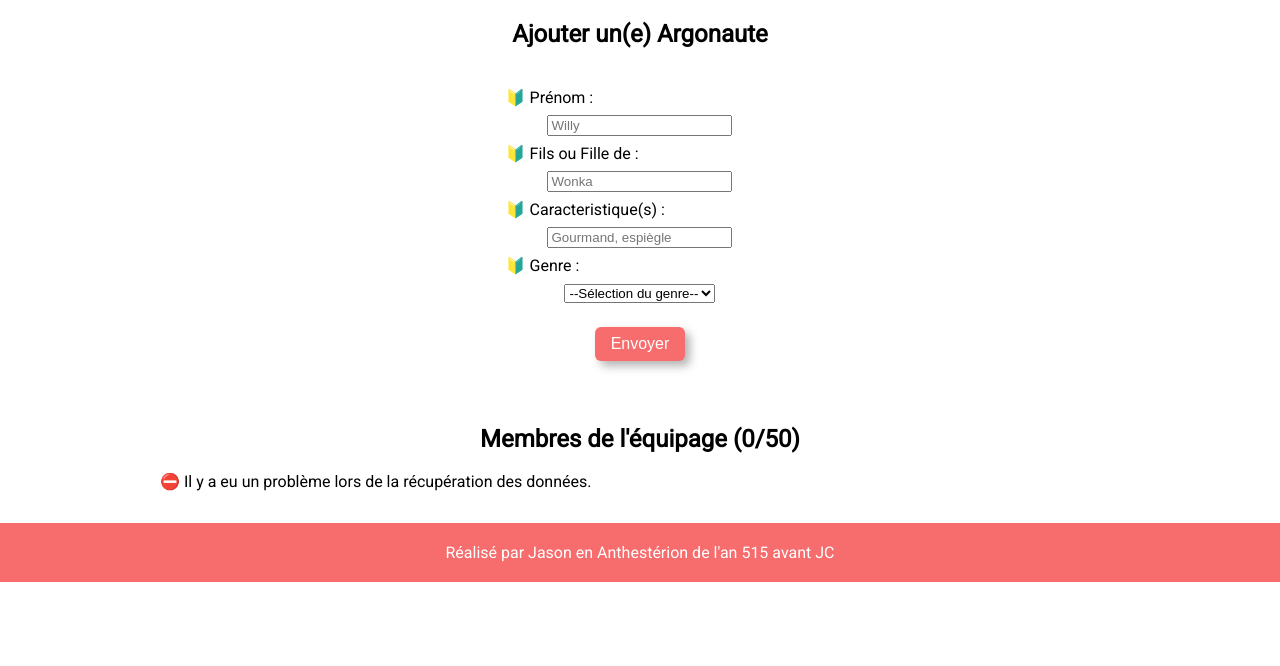
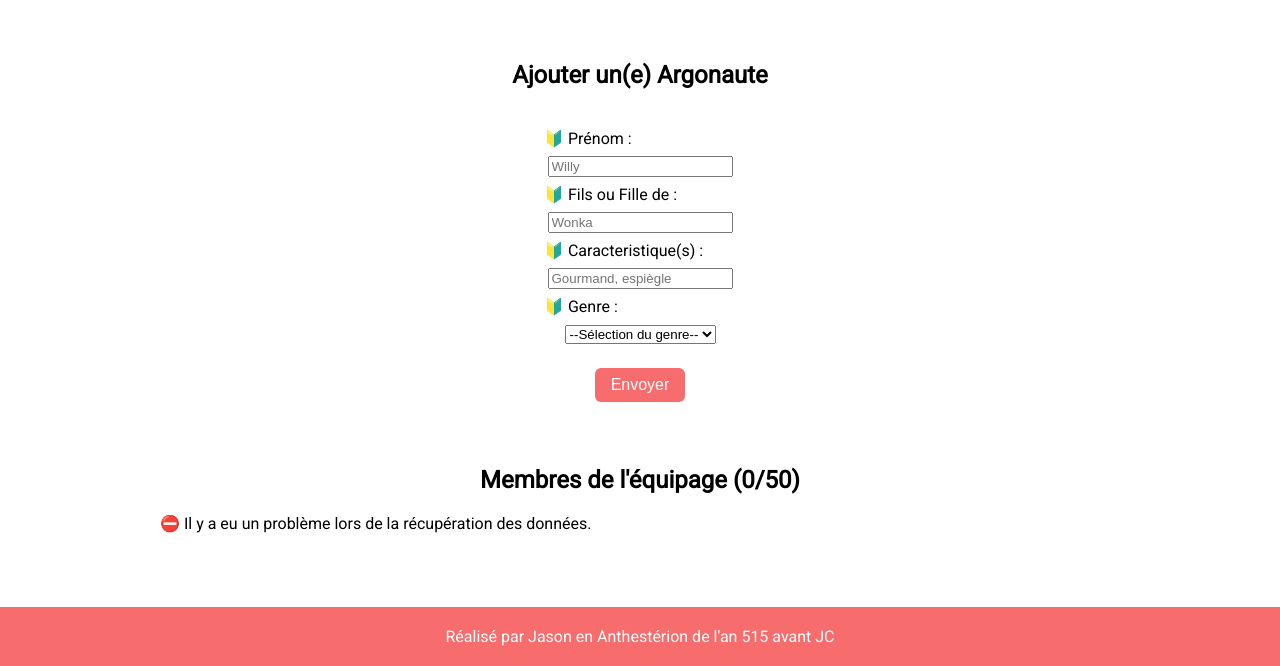
Before and after one commit to soramonfr/challenge-argonaute, a PHP site: page / in a window 1280 px wide. Shown: the part 200-866 px from the top of the page. Before the commit the page ends 782 px from the top, so only its background shows below. Run offline with PHP 8.4, Linux system fonts and the light colour scheme; data that the repository does not hold is empty; some libraries are stand-ins or nearby versions.

Commit message:
version finale

```diff
--- a/assets/style.css
+++ b/assets/style.css
@@ -8,6 +8,7 @@ body {
 main {
   max-width: 960px;
   margin: 0 auto;
+  padding: 2.6em;
 }
 
 header {
@@ -49,7 +50,7 @@ label {
 form fieldset {
   border: none;
   padding: 0;
-  width: 28%;
+  width: 20%;
   margin: 0 auto;
 }
 
@@ -83,12 +84,12 @@ button {
   padding: 0.5em 1em;
   border: none;
   border-radius: 6px;
-  box-shadow: 5px 5px 10px rgba(0, 0, 0, 0.3);
   margin-top: 1.5em;
 }
 
 button:hover {
   opacity: 0.9;
+  box-shadow: 5px 5px 10px rgba(0, 0, 0, 0.3);
   cursor: pointer;
 }
 
```
